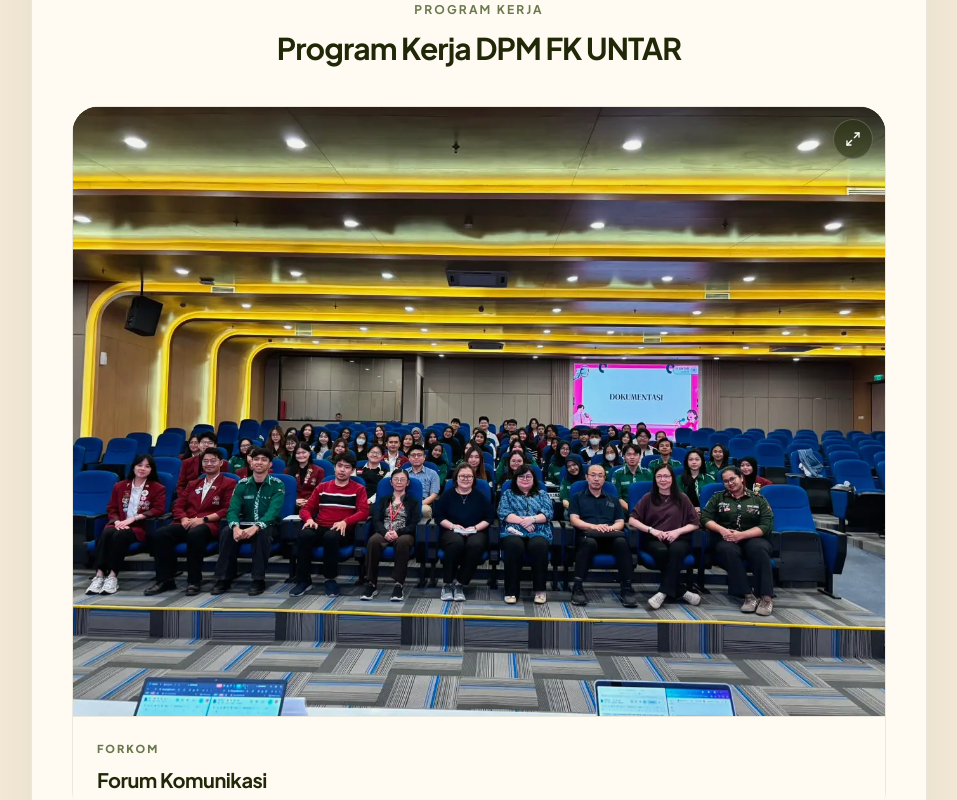
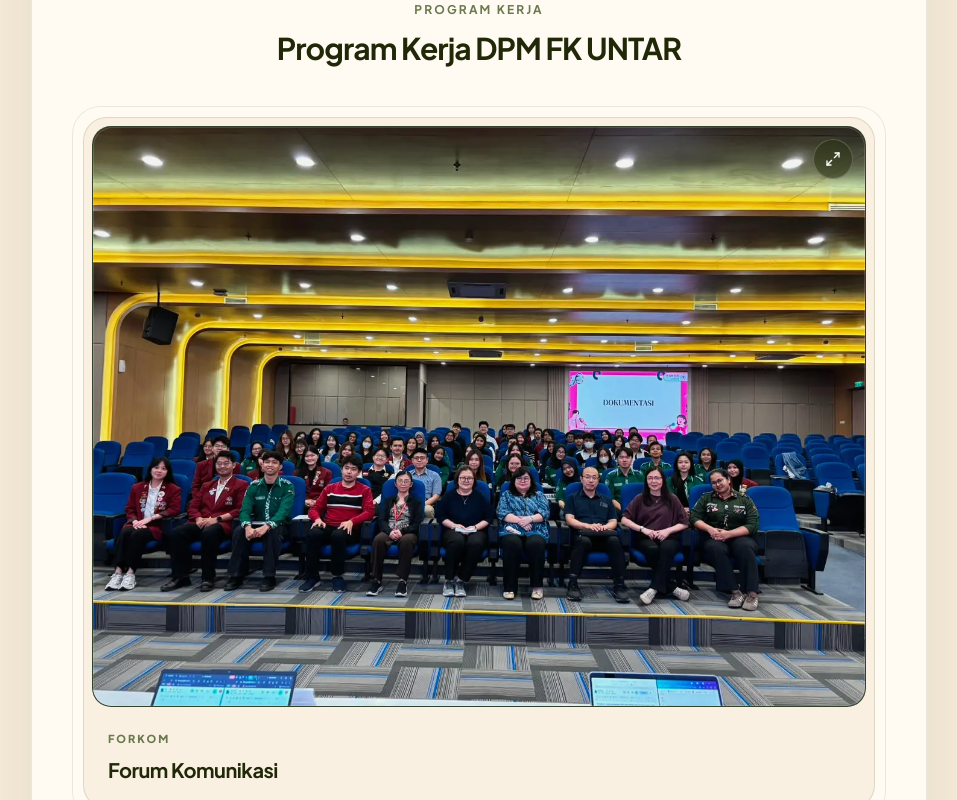
Before and after one commit to HerlyRyan/link-in-bio-formal, a React (Vite) app: page / in a window 1280 px wide. Shown: the part 1900-2700 px from the top of the page, without its empty margins (161-1118 px from the left). Built offline with nearby package versions, Linux system fonts and the light colour scheme.

Commit message:
modified: change the display of program section

```diff
--- a/src/components/program/ProgramCard.jsx
+++ b/src/components/program/ProgramCard.jsx
@@ -17,14 +17,36 @@ export const ProgramCard = ({ program }) => {
         className="
           overflow-hidden
 
-          rounded-[1.5rem]
+          rounded-[1.75rem]
 
           border
           border-brand-dark/10
 
           bg-brand-card
 
+          p-2
+
           shadow-[0_12px_30px_rgba(32,40,8,0.07)]
+
+          sm:p-2.5
+        "
+      >
+        {/* Inner frame */}
+        <div
+          className="
+            overflow-hidden
+
+            rounded-[1.35rem]
+
+            border
+            border-brand-primary/20
+
+            bg-brand-secondary/20
+
+            p-1.5
+
+            sm:rounded-[1.5rem]
+            sm:p-2
           "
         >
           {/* Photo */}
@@ -41,6 +63,11 @@ export const ProgramCard = ({ program }) => {
 
               overflow-hidden
 
+              rounded-[1.05rem]
+
+              border
+              border-brand-dark/10
+
               bg-brand-dark
 
               text-left
@@ -49,6 +76,8 @@ export const ProgramCard = ({ program }) => {
               focus-visible:ring-2
               focus-visible:ring-inset
               focus-visible:ring-brand-primary
+
+              sm:rounded-[1.2rem]
             "
           >
             <img
@@ -94,6 +123,25 @@ export const ProgramCard = ({ program }) => {
               "
             />
 
+            {/* Inner image outline */}
+            <span
+              aria-hidden="true"
+              className="
+                pointer-events-none
+
+                absolute
+                inset-0
+
+                rounded-[1.05rem]
+
+                ring-1
+                ring-inset
+                ring-white/15
+
+                sm:rounded-[1.2rem]
+              "
+            />
+
             {/* Expand */}
             <span
               aria-hidden="true"
@@ -132,16 +180,13 @@ export const ProgramCard = ({ program }) => {
           {/* Information */}
           <div
             className="
-            border-t
-            border-brand-dark/10
+              px-3
+              pb-3
+              pt-5
 
-            bg-brand-card
-
-            px-5
-            py-5
-
-            sm:px-6
-            sm:py-6
+              sm:px-4
+              sm:pb-4
+              sm:pt-6
             "
           >
             <p
@@ -176,6 +221,7 @@ export const ProgramCard = ({ program }) => {
               {title}
             </h3>
           </div>
+        </div>
       </article>
 
       <PhotoLightbox
```
Lines whose indentation alone changed are shown as unchanged.
